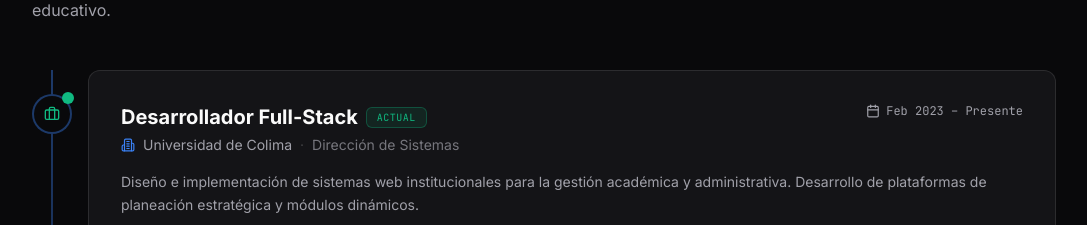
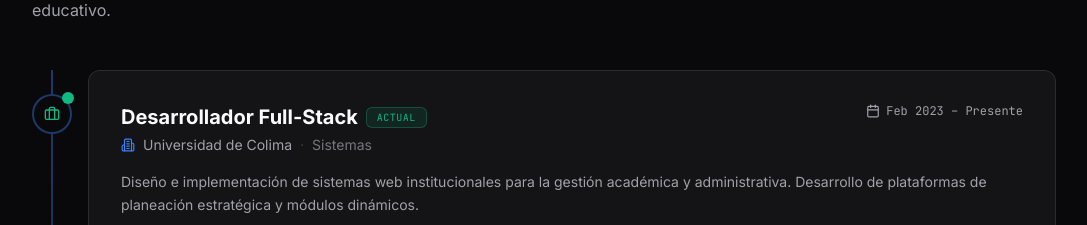
Before and after one commit to Daniel8aa/Portafolio, a Next.js app: page / in a window 1280 px wide. Shown: the part 1960-2185 px from the top of the page, without its empty margins (96-1183 px from the left). Built offline with nearby package versions, Linux system fonts and the light colour scheme.

Commit message:
fix: copy public dir in docker for images/cv, correct text to Sistemas

```diff
--- a/components/Experience.js
+++ b/components/Experience.js
@@ -8,7 +8,7 @@ const experiences = [
     {
         role: "Desarrollador Full-Stack",
         company: "Universidad de Colima",
-        area: "Dirección de Sistemas",
+        area: "Sistemas",
         period: "Feb 2023 – Presente",
         current: true,
         description:
```
Also changed, not shown: 1 other file (tests, documents, lock files or other folders).
